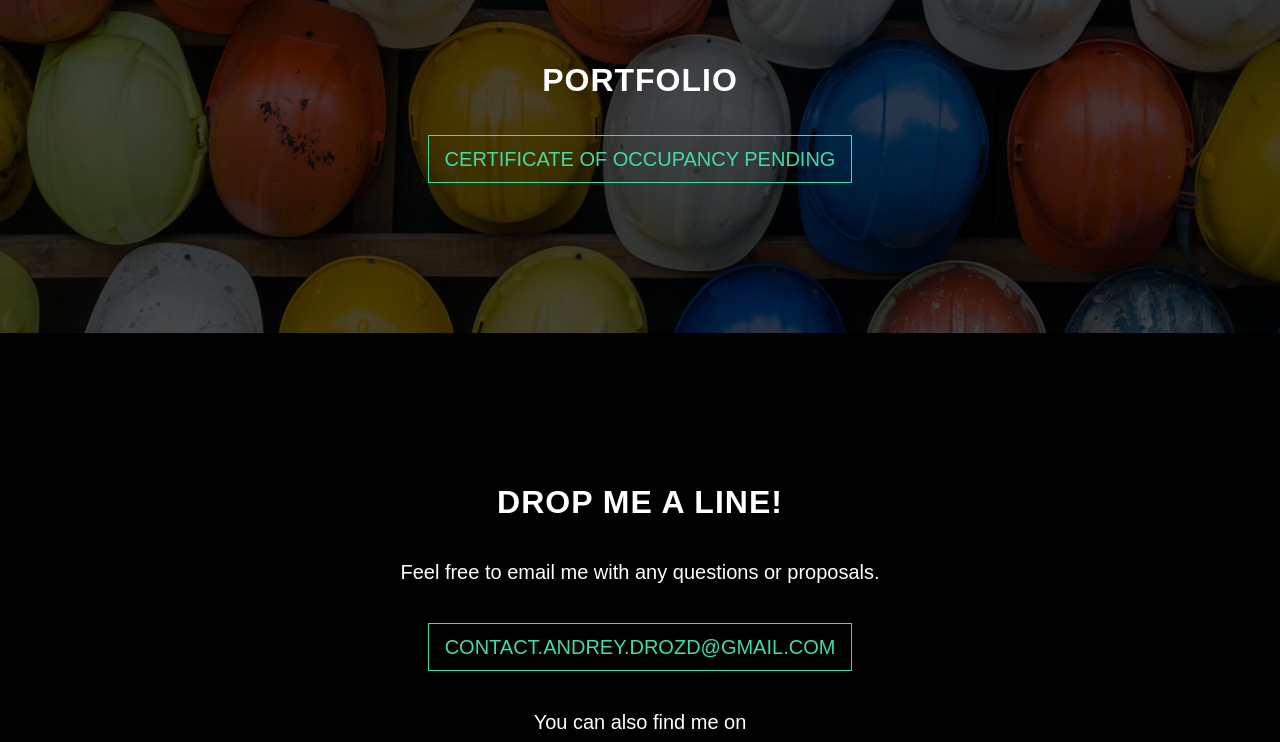
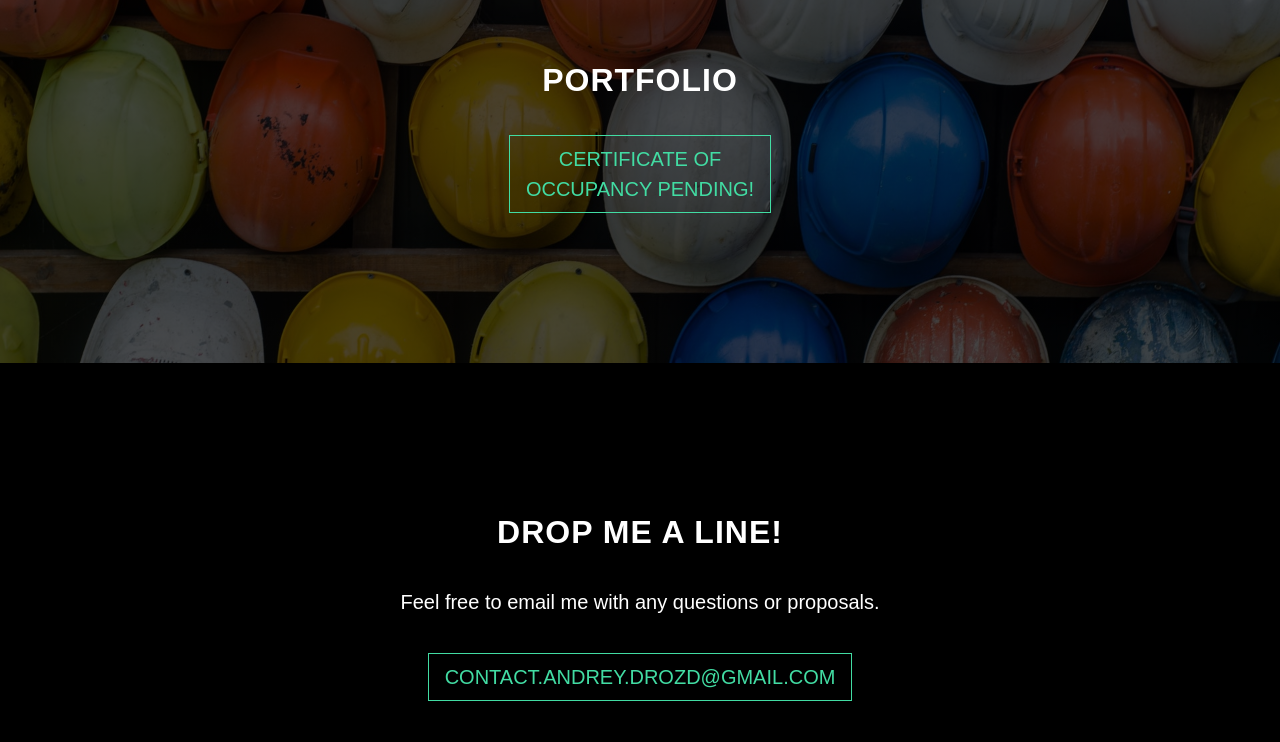
Before and after one commit to andreydrozd/personal-site, a plain HTML site: page index.html in a window 1280 px wide. Shown: the part 2140-2882 px from the top of the page. Drawn offline with Linux system fonts and the light colour scheme; some packages are replaced by stand-ins of ours; a web font is replaced by a local one.

Commit message:
flow edit

```diff
--- a/index.html
+++ b/index.html
@@ -102,7 +102,7 @@
     <div class="container">
       <div class="col-lg-8 mx-auto">
         <h2>Portfolio</h2>
-        <a href="http://startbootstrap.com/template-overviews/grayscale/" class="btn btn-default btn-lg">Certificate of occupancy pending</a>
+        <a href="http://startbootstrap.com/template-overviews/grayscale/" class="btn btn-default btn-lg">Certificate of <br> occupancy pending!</a>
       </div>
     </div>
   </section>
```
